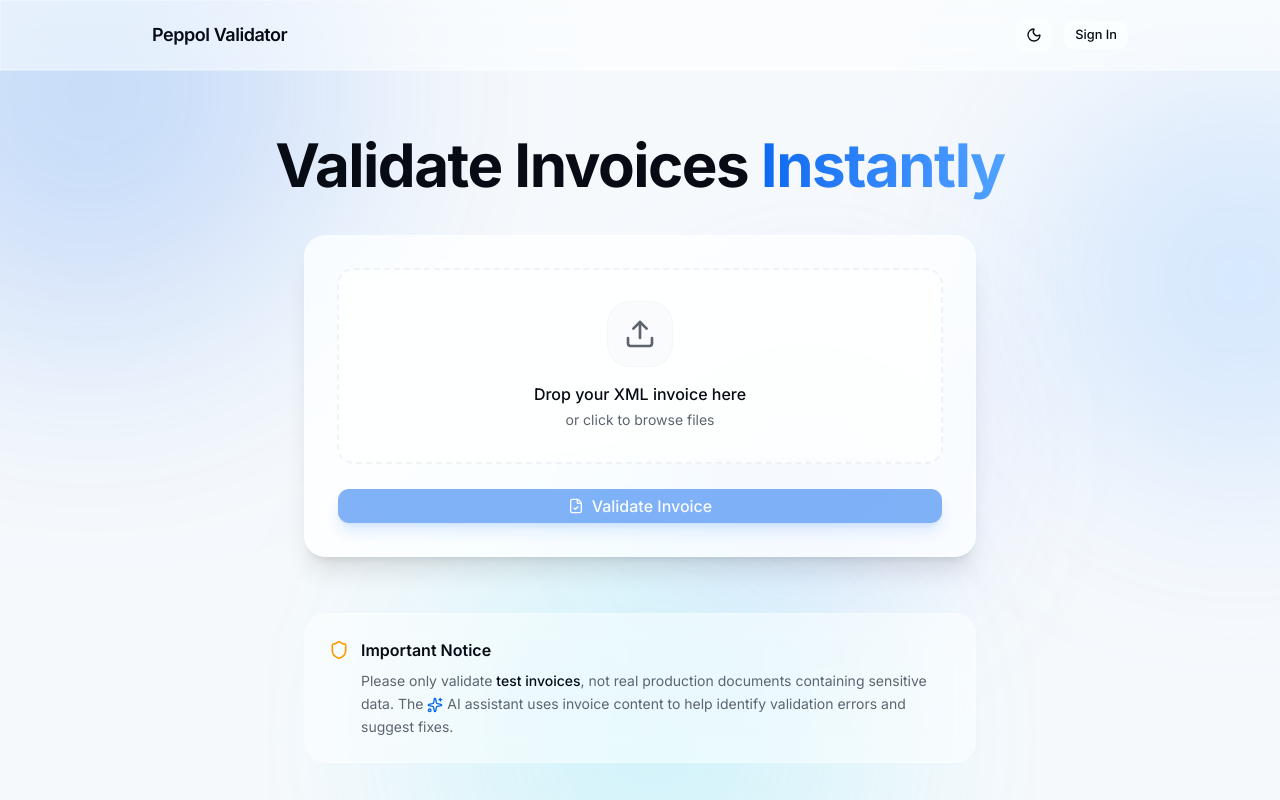
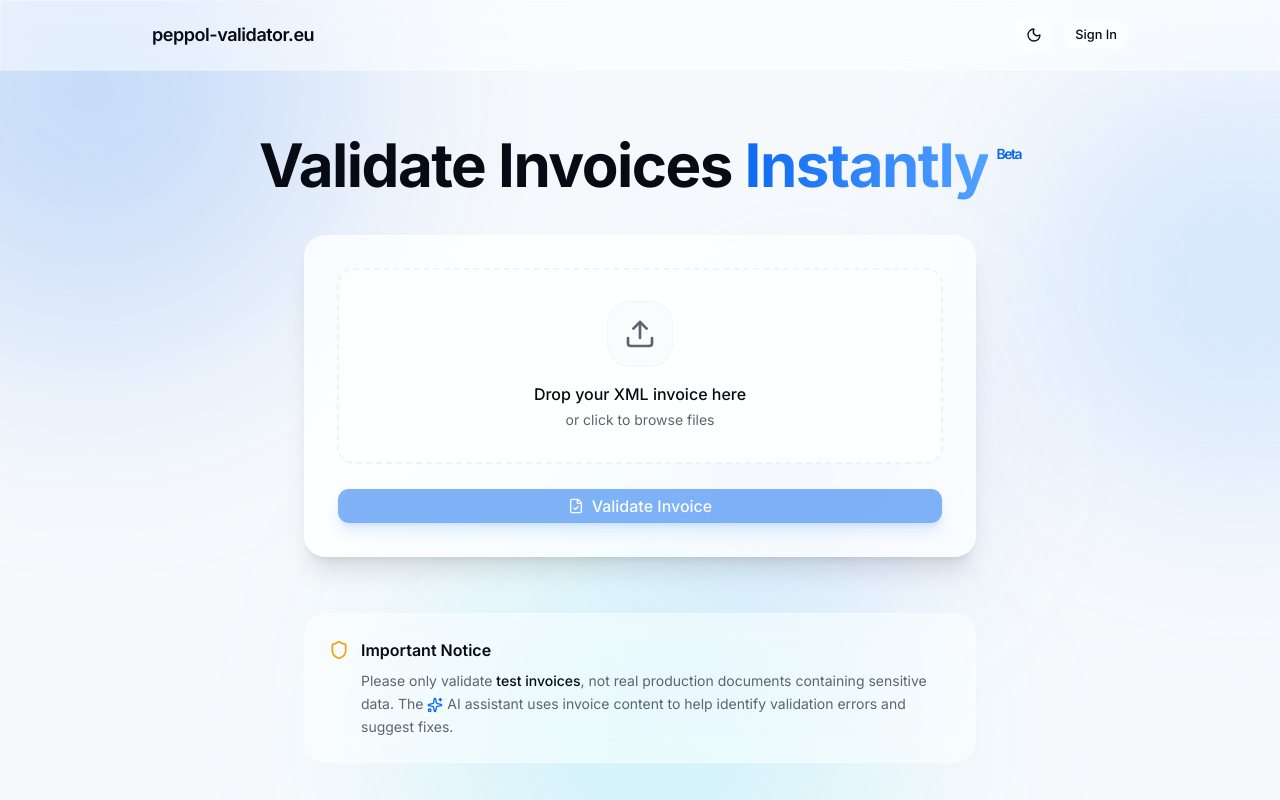
Before and after one commit to stano77/peppol-validator-api, a Next.js app: page / in a window 1280 px wide. Shown: the top 800 px of the page. Built offline with nearby package versions, Linux system fonts and the light colour scheme; no server answers.

Commit message:
feat: add "Beta" badge to landing page title
Update navbar title and add "Beta" superscript to main title.

Co-authored-by: Stanislav Pavlovic <90927493+spavlovic77@users.noreply.github.com>

```diff
--- a/components/landing-content.tsx
+++ b/components/landing-content.tsx
@@ -182,7 +182,7 @@ export function LandingContent({
         <div className="glass-subtle">
           <div className="mx-auto flex max-w-5xl items-center justify-between px-6 py-4">
             <span className="text-lg font-semibold tracking-tight text-foreground">
-              Peppol Validator
+              peppol-validator.eu
             </span>
             <div className="flex items-center gap-3">
               {user && quota && typeof quota.validations_today === 'number' && typeof quota.daily_limit === 'number' && (
@@ -248,6 +248,7 @@ export function LandingContent({
                 {" "}
                 Instantly
               </span>
+              <sup className="ml-2 text-xs sm:text-sm font-semibold text-primary align-super">Beta</sup>
             </motion.h1>
 
           </div>
--- a/components/navbar.tsx
+++ b/components/navbar.tsx
@@ -19,7 +19,7 @@ export function Navbar() {
     <nav className="border-b border-border bg-card">
       <div className="mx-auto flex max-w-5xl items-center justify-between px-6 py-3">
         <Link href="/dashboard" className="text-lg font-bold text-foreground">
-          Peppol Validator API
+          peppol-validator.eu
         </Link>
         <Button variant="ghost" size="sm" onClick={handleSignOut} className="gap-2">
           <LogOut size={16} />
```
